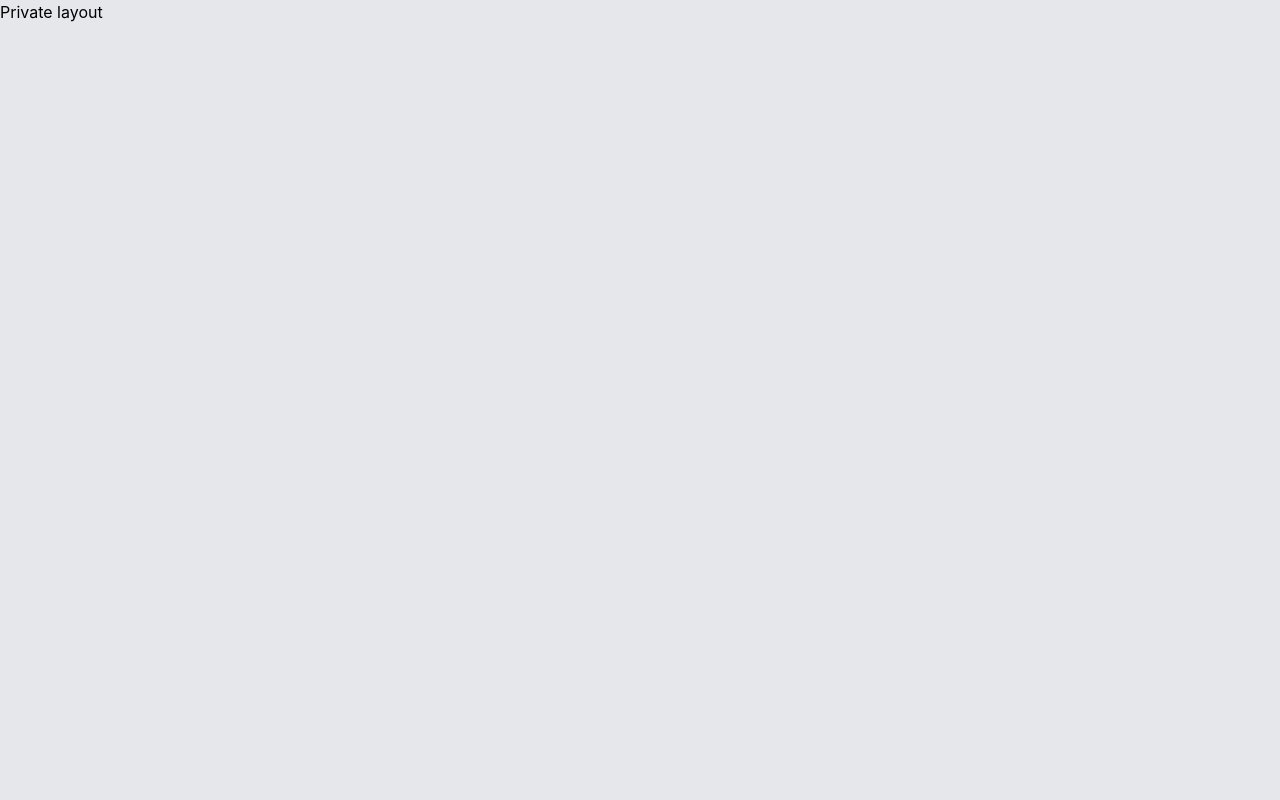
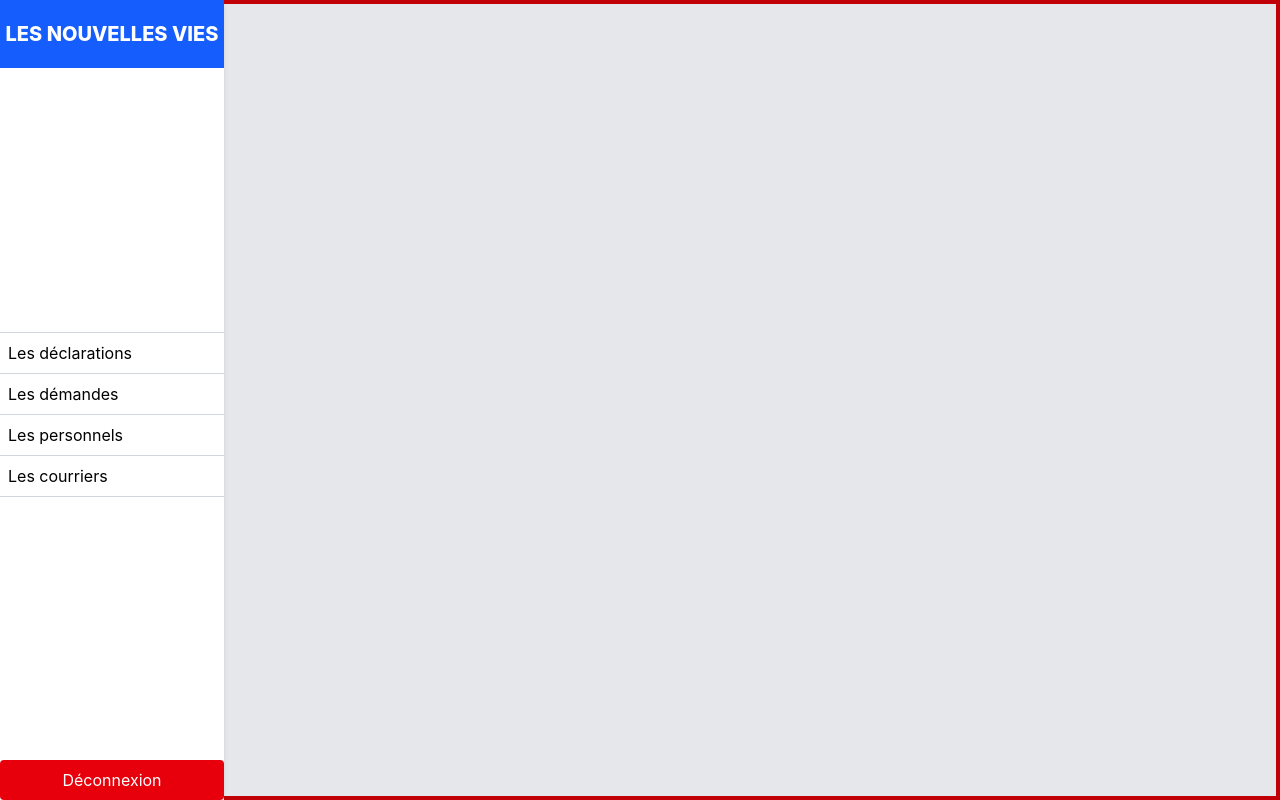
Before and after one commit to Diakayeteba/app_gestion_naissances, a React (Vite) app: page /private in a window 1280 px wide. Built offline with nearby package versions, Linux system fonts and the light colour scheme.

Commit message:
Mise en place du layout

```diff
--- /dev/null
+++ b/src/composents/nav/Nav.tsx
@@ -0,0 +1,22 @@
+import { Link } from 'react-router'
+import { NAV_LINKS } from '../../utils/data';
+
+function Nav() {
+  return (
+    <nav className='z-10 bg-white shadow-md w-56 fixed flex flex-col justify-between top-0 left-0 bottom-0'>
+         <Link to = {"/private/declaration"} className='bg-blue-600 text-white uppercase text-center py-5 font-extrabold text-xl'>Les nouvelles vies</Link>
+        <ul>
+            {NAV_LINKS.map(({to, label}, index) => (
+                <li key={`navlink-${index}`}  className={`border-b border-gray-300
+
+                    ${index=== 0 ? "border-t" : null}`} >
+                <Link to = {to} className='py-2 pl-2 hover:bg-gray-200 block'>{label} </Link>
+            </li>
+            ))}
+        </ul>
+        <button type='button' onClick={() => null } className='bg-red-600 text-white  hover:text-red-600 py-2 font-normal hover:border hover:border-red-600 hover:bg-white rounded-sm '>Déconnexion</button>
+    </nav>
+  );
+}
+
+export default Nav
--- a/src/layouts/PrivateLayout.jsx
+++ b/src/layouts/PrivateLayout.jsx
@@ -1,14 +1,20 @@
 
 import { Outlet } from 'react-router'
+import Nav from '../composents/nav/Nav'
 
 function PrivateLayout() {
   return (
-   <section>
-    Private layout
-    <Outlet/>
+   <section className='border-4 border-red-700 min-h-screen '>
+    <Nav/>
+
+    <main className='wrapper pl-64 pr-4'>
+        <Outlet/>
+    </main>
+
+
 
    </section>
-  )
+  );
 }
 
 export default PrivateLayout
--- a/src/pages/Declations.jsx
+++ b/src/pages/Declations.jsx
@@ -1,7 +1,7 @@
 
 function Declations() {
   return (
-    <div>Declations</div>
+    <div>Déclarations</div>
   )
 }
 
--- /dev/null
+++ b/src/utils/data.ts
@@ -0,0 +1,23 @@
+const NAV_LINKS = [
+    {
+        to : '/private/declarations',
+        label: 'Les déclarations'
+    },
+
+    {
+        to : '/private/requests',
+        label: 'Les démandes'
+    },
+
+    {
+        to : '/private/profiles',
+        label: 'Les personnels'
+    },
+
+    {
+        to : '/private/notifications',
+        label: 'Les courriers'
+    },
+]
+
+export {NAV_LINKS}
```
